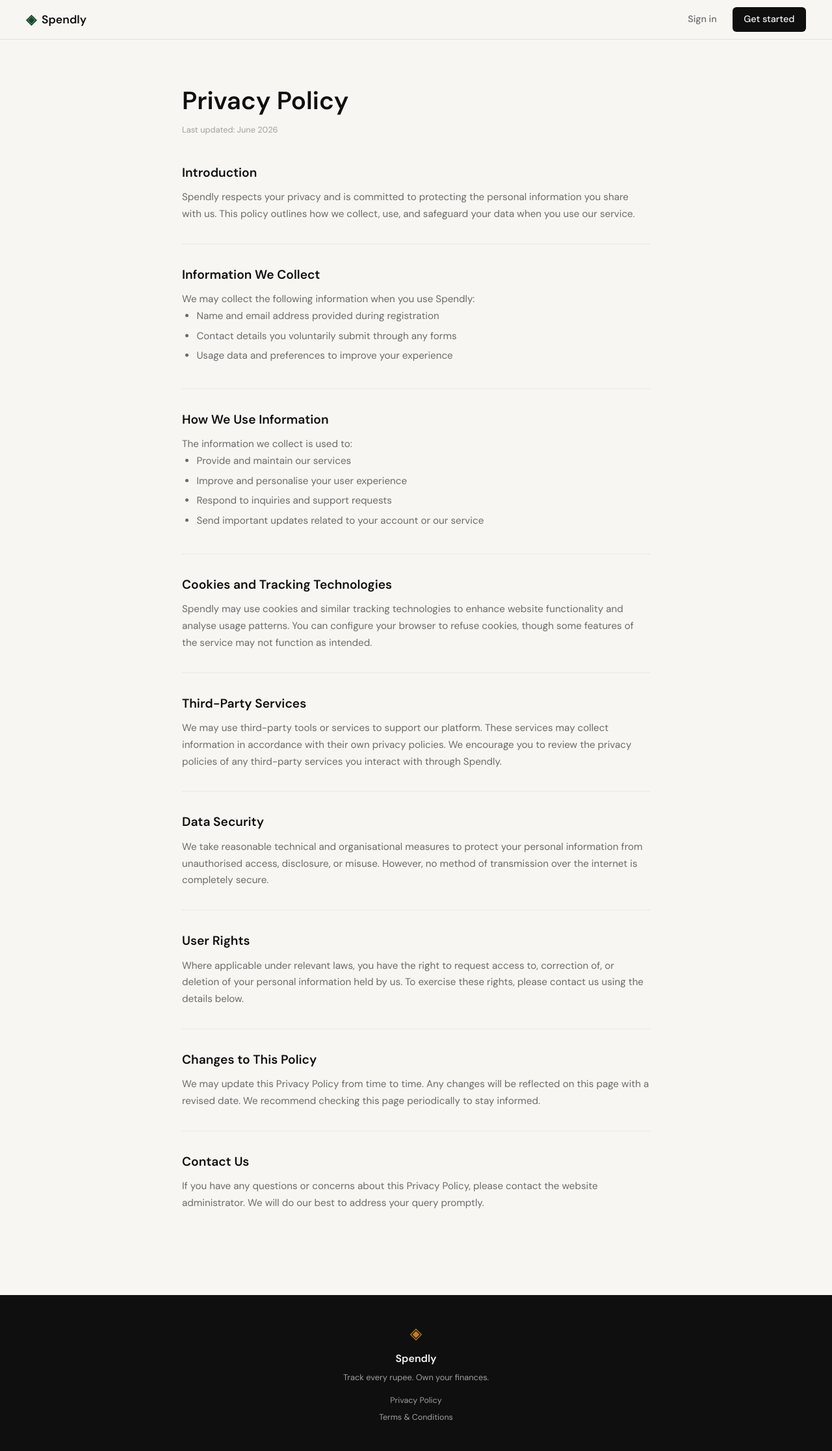
After one commit to shehzadmalik0329/spindly, a Flask app: page /privacy-policy in a window 1280 px wide. The commit adds this page. Shown: the whole page at 65% size. Run offline with Flask 3, Linux system fonts and the light colour scheme.

Commit message:
landing: add page Privacy Policy

```diff
--- a/app.py
+++ b/app.py
@@ -20,6 +20,11 @@ def register():
 @app.route("/login")
 def login():
     return render_template("login.html")
+
+
+@app.route("/privacy-policy")
+def privacy_policy():
+    return render_template("privacy-policy.html")
 
 
 # ------------------------------------------------------------------ #
--- a/static/css/style.css
+++ b/static/css/style.css
@@ -528,6 +528,65 @@ a { color: inherit; text-decoration: none; }
 }
 
 /* ------------------------------------------------------------------ */
+/* Privacy / Terms policy page                                         */
+/* ------------------------------------------------------------------ */
+
+.policy-page {
+    padding: 4rem 2rem 6rem;
+}
+
+.policy-inner {
+    max-width: 720px;
+    margin: 0 auto;
+}
+
+.policy-title {
+    font-family: var(--serif);
+    font-size: 2.4rem;
+    color: var(--ink);
+    margin-bottom: 0.25rem;
+}
+
+.policy-updated {
+    font-size: 0.8rem;
+    color: var(--ink-faint);
+    margin-bottom: 2.5rem;
+}
+
+.policy-section {
+    margin-bottom: 2rem;
+    padding-bottom: 2rem;
+    border-bottom: 1px solid var(--ink-border, #e8e8e4);
+}
+
+.policy-section:last-child {
+    border-bottom: none;
+    margin-bottom: 0;
+}
+
+.policy-section h2 {
+    font-family: var(--serif);
+    font-size: 1.2rem;
+    color: var(--ink);
+    margin-bottom: 0.6rem;
+}
+
+.policy-section p,
+.policy-section ul {
+    font-size: 0.95rem;
+    color: var(--ink-muted, #555);
+    line-height: 1.7;
+}
+
+.policy-section ul {
+    padding-left: 1.4rem;
+}
+
+.policy-section ul li {
+    margin-bottom: 0.3rem;
+}
+
+/* ------------------------------------------------------------------ */
 /* Responsive                                                          */
 /* ------------------------------------------------------------------ */
 
--- a/templates/base.html
+++ b/templates/base.html
@@ -35,7 +35,7 @@
             <span class="footer-name">Spendly</span>
             <p class="footer-copy">Track every rupee. Own your finances.</p>
             <div class="footer-links">
-                <a href="#">Privacy Policy</a>
+                <a href="{{ url_for('privacy_policy') }}">Privacy Policy</a>
                 <a href="#">Terms &amp; Conditions</a>
             </div>
         </div>
--- /dev/null
+++ b/templates/privacy-policy.html
@@ -0,0 +1,70 @@
+{% extends "base.html" %}
+
+{% block title %}Privacy Policy — Spendly{% endblock %}
+
+{% block content %}
+
+<section class="policy-page">
+    <div class="policy-inner">
+        <h1 class="policy-title">Privacy Policy</h1>
+        <p class="policy-updated">Last updated: June 2026</p>
+
+        <div class="policy-section">
+            <h2>Introduction</h2>
+            <p>Spendly respects your privacy and is committed to protecting the personal information you share with us. This policy outlines how we collect, use, and safeguard your data when you use our service.</p>
+        </div>
+
+        <div class="policy-section">
+            <h2>Information We Collect</h2>
+            <p>We may collect the following information when you use Spendly:</p>
+            <ul>
+                <li>Name and email address provided during registration</li>
+                <li>Contact details you voluntarily submit through any forms</li>
+                <li>Usage data and preferences to improve your experience</li>
+            </ul>
+        </div>
+
+        <div class="policy-section">
+            <h2>How We Use Information</h2>
+            <p>The information we collect is used to:</p>
+            <ul>
+                <li>Provide and maintain our services</li>
+                <li>Improve and personalise your user experience</li>
+                <li>Respond to inquiries and support requests</li>
+                <li>Send important updates related to your account or our service</li>
+            </ul>
+        </div>
+
+        <div class="policy-section">
+            <h2>Cookies and Tracking Technologies</h2>
+            <p>Spendly may use cookies and similar tracking technologies to enhance website functionality and analyse usage patterns. You can configure your browser to refuse cookies, though some features of the service may not function as intended.</p>
+        </div>
+
+        <div class="policy-section">
+            <h2>Third-Party Services</h2>
+            <p>We may use third-party tools or services to support our platform. These services may collect information in accordance with their own privacy policies. We encourage you to review the privacy policies of any third-party services you interact with through Spendly.</p>
+        </div>
+
+        <div class="policy-section">
+            <h2>Data Security</h2>
+            <p>We take reasonable technical and organisational measures to protect your personal information from unauthorised access, disclosure, or misuse. However, no method of transmission over the internet is completely secure.</p>
+        </div>
+
+        <div class="policy-section">
+            <h2>User Rights</h2>
+            <p>Where applicable under relevant laws, you have the right to request access to, correction of, or deletion of your personal information held by us. To exercise these rights, please contact us using the details below.</p>
+        </div>
+
+        <div class="policy-section">
+            <h2>Changes to This Policy</h2>
+            <p>We may update this Privacy Policy from time to time. Any changes will be reflected on this page with a revised date. We recommend checking this page periodically to stay informed.</p>
+        </div>
+
+        <div class="policy-section">
+            <h2>Contact Us</h2>
+            <p>If you have any questions or concerns about this Privacy Policy, please contact the website administrator. We will do our best to address your query promptly.</p>
+        </div>
+    </div>
+</section>
+
+{% endblock %}
```
